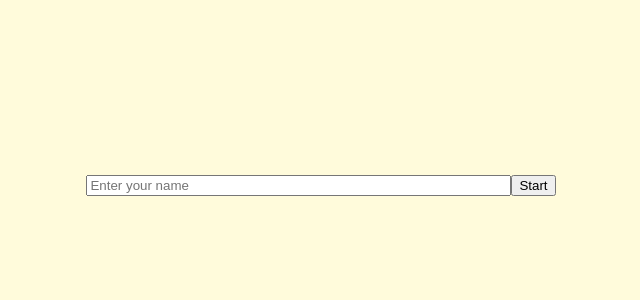
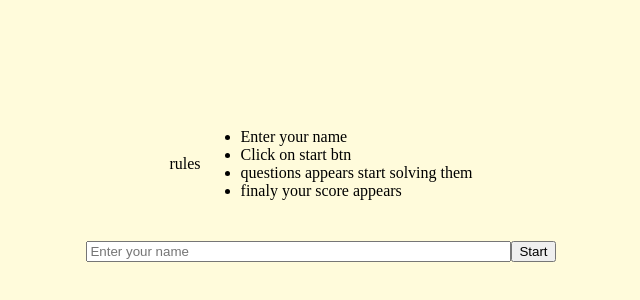
Before and after one commit to KYTC-Front-End/QuizApp-Razan, a plain HTML site: page index.html in a window 1280 px wide. Shown: the part 78-378 px from the top of the page, without its empty margins (319-959 px from the left). Drawn offline with Linux system fonts and the light colour scheme.

Commit message:
add description and edit some displays

```diff
--- a/draft.js
+++ b/draft.js
@@ -16,9 +16,10 @@ const radio4 = document.getElementById("radio4");
 const resultInfo = document.querySelector(".result-info");
 const resultValue = document.querySelector(".result-value");
 const error = document.querySelector(".error");
+const description = document.querySelector(".description");
 
 let randomQuestion;
-let currentQuestion = 1;
+let currentQuestion = 0;
 let userValue;
 let score = 0;
 let data = [];
@@ -30,6 +31,8 @@ function defaultPreferences() {
     startBtn.style.display = "inline";
     nextSection.style.display = "none";
     questionSection.style.display = "none";
+    description.style.display="flex";
+
 
 }
 
@@ -59,7 +62,7 @@ function startGame() {
             error.textContent="name is required";
         }
         if (userValue != '') {
-
+            error.style.display="none";
             viewQuiz();
         }
         else {
@@ -71,6 +74,7 @@ function startGame() {
 function viewQuiz() {
     user.style.display = "none";
     startBtn.style.display = "none";
+    description.style.display="none";
     nextBtn.disabled = true;
     questionSection.style.display = "block";
     nextSection.style.display = "block";
--- a/index.html
+++ b/index.html
@@ -14,7 +14,20 @@
 
     </header>
     <section class="description">
-        <p></p>
+        <p>rules</p>
+        <ul>
+            <li>
+                Enter your name
+            </li>
+            <li>
+                Click on start btn
+            </li>
+            <li>
+                questions appears start solving them
+            </li>
+
+            <li>finaly your score appears </li>
+        </ul>
     </section>
 
     <section class="game-start">
--- a/style.css
+++ b/style.css
@@ -14,7 +14,7 @@ body{
 }
 
 .game-start{
-    margin-top: 20%;
+    margin-top: 2%;
     display: flex;
     align-items: center;
     justify-content: center;
@@ -29,9 +29,17 @@ color:white;
     display: flex;
     justify-content: center;
     align-items: center;
+    margin-top: 15%;
 }
 
 .result-info{
     justify-content: center;
     align-items: center;
 }
+
+.description{
+    display: flex;
+    justify-content: center;
+    align-items: center;
+    margin-top: 15%;
+}
```
